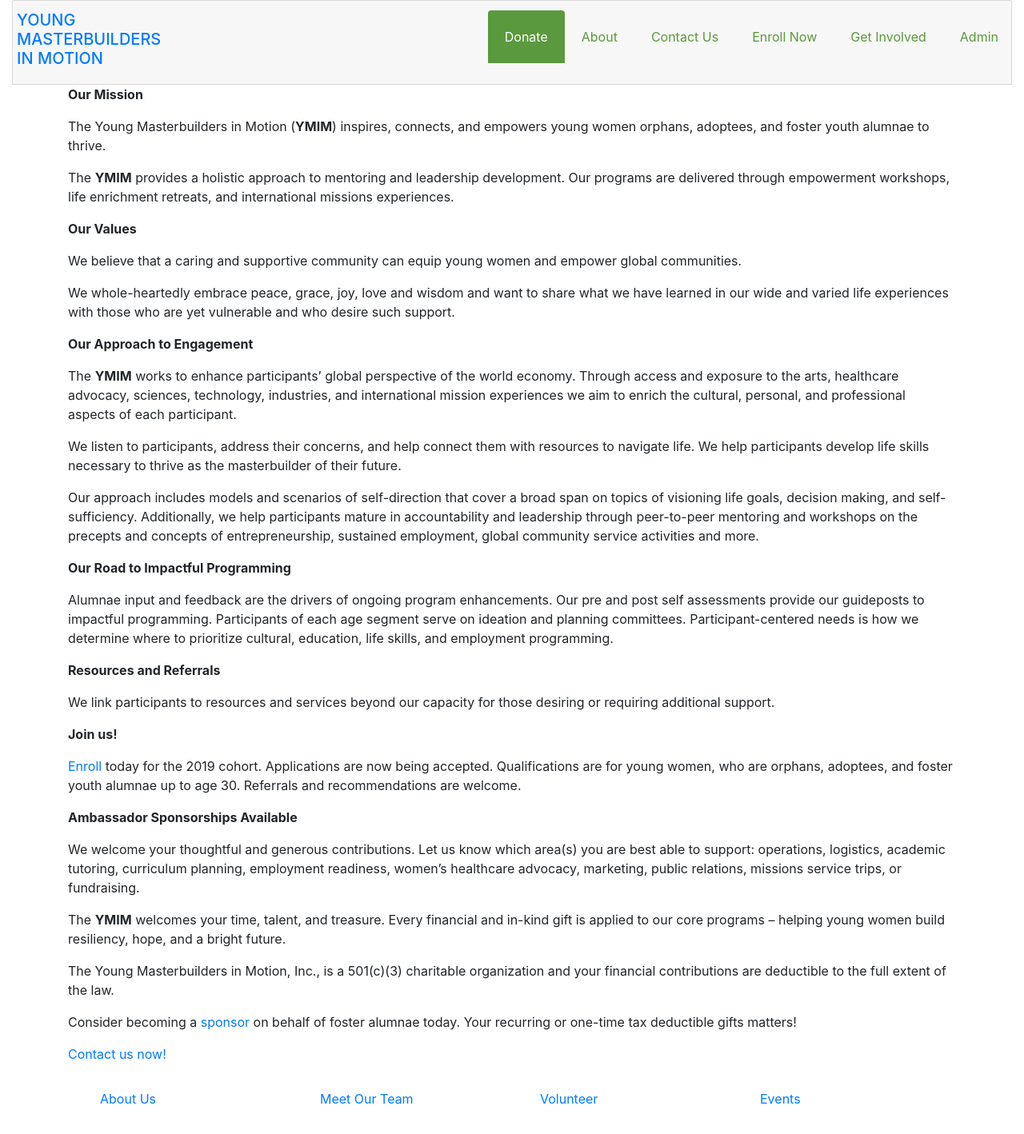
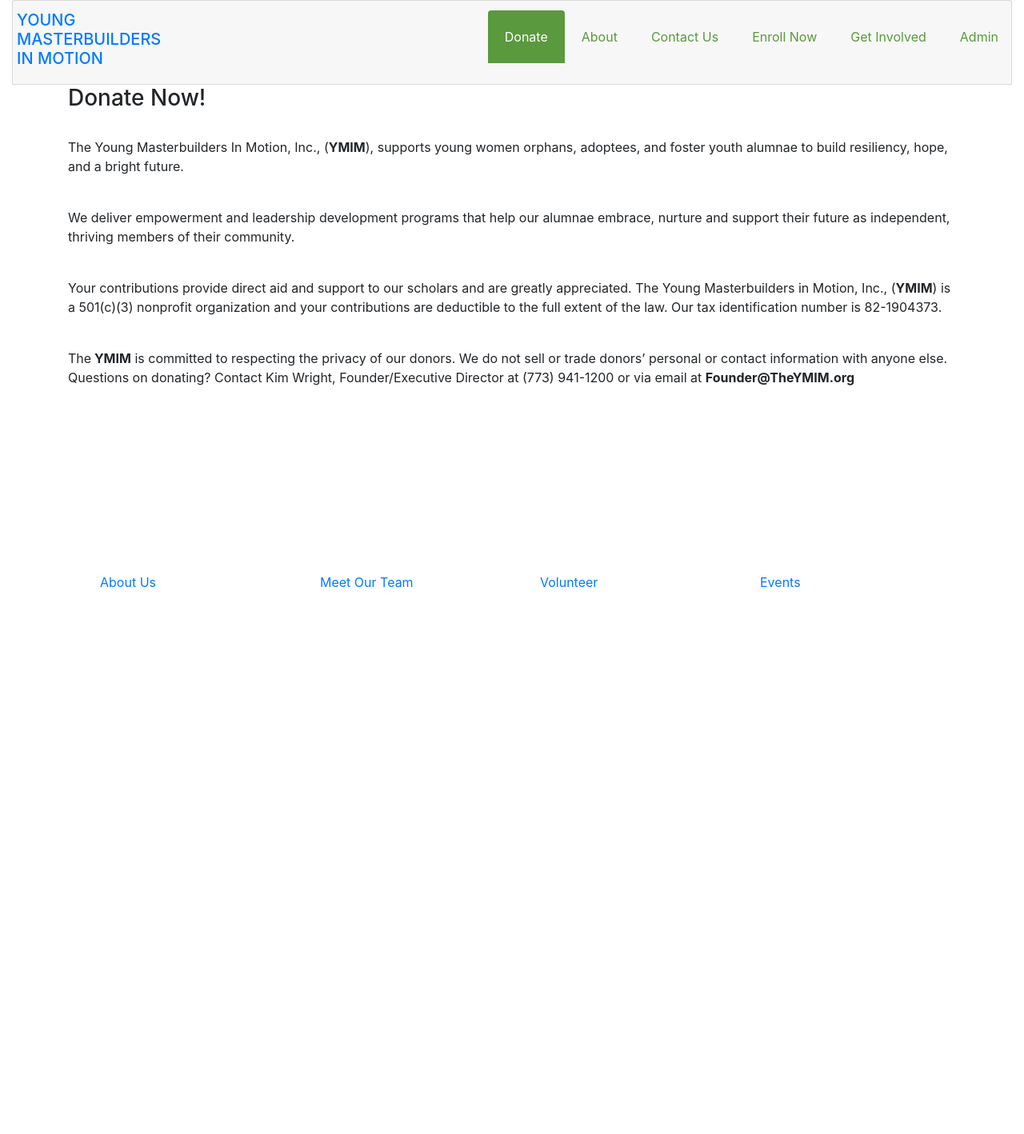
Before and after one commit to the-difference-engine/ymim, a React (Create React App) app in the folder frontend/: page /Donate in a window 1280 px wide. Shown: the top 1418 px of the page at 80% size. After the commit the page ends 800 px from the top, so only its background shows below. Built offline with nearby package versions, Linux system fonts and the light colour scheme.

Commit message:
fixed donate:

```diff
--- a/frontend/src/components/DonationPage/Donate.jsx
+++ b/frontend/src/components/DonationPage/Donate.jsx
@@ -3,31 +3,18 @@ import React, { Component } from 'react';
 class Donate extends Component {
     render() {
       return (
-        <div>
-<p><strong>Our Mission</strong></p>
-<p>The Young Masterbuilders in Motion (<strong>YMIM</strong>) inspires, connects, and empowers young women orphans, adoptees, and foster youth alumnae to thrive.</p>
-<p>The <strong>YMIM</strong> provides a holistic approach to mentoring and leadership development. Our programs are delivered through empowerment workshops, life enrichment retreats, and international missions experiences.</p>
-<p><strong>Our Values</strong></p>
-<p>We believe that a caring and supportive community can equip young women and empower global communities.</p>
-<p>We whole-heartedly embrace peace, grace, joy, love and wisdom and want to share what we have learned in our wide and varied life experiences with those who are yet vulnerable and who desire such support.</p>
-<p><strong>Our Approach to Engagement</strong></p>
-<p>The <strong>YMIM</strong> works to enhance participants’ global perspective of the world economy. Through access and exposure to the arts, healthcare advocacy, sciences, technology, industries, and international mission experiences we aim to enrich the cultural, personal, and professional aspects of each participant.&nbsp;</p>
-<p>We listen to participants, address their concerns, and help connect them with resources to navigate life.&nbsp;We help participants develop life skills necessary to thrive as the masterbuilder of their future.</p>
-<p>Our approach includes models and scenarios of self-direction that cover a broad span on topics of visioning life goals, decision making, and self-sufficiency. Additionally, we help participants mature in accountability and leadership through peer-to-peer mentoring and workshops on the precepts and concepts of entrepreneurship, sustained employment, global community service activities and more.</p>
-<p><strong>Our Road to Impactful Programming</strong></p>
-<p>Alumnae input and feedback are the drivers of ongoing program enhancements. Our pre and post self assessments provide our guideposts to impactful programming. Participants of each age segment serve on ideation and planning committees. Participant-centered needs is how we determine where to prioritize cultural, education, life skills, and employment programming.&nbsp;</p>
-<p><strong>Resources and Referrals</strong></p>
-<p>We link participants to resources and services beyond our capacity for those desiring or requiring additional support.&nbsp;</p>
-<p><strong>Join us!</strong></p>
-<p><a href="https://www.theymim.org/enrollment/">Enroll&nbsp;</a>today for the 2019 cohort. Applications are now being accepted. Qualifications are for young women, who are orphans, adoptees, and foster youth alumnae up to age 30. Referrals and recommendations are welcome.</p>
-<p><strong>Ambassador Sponsorships Available</strong></p>
-<p>We welcome your thoughtful and generous contributions. Let us know which area(s) you are best able to support: operations, logistics, academic tutoring, curriculum planning, employment readiness, women&#8217;s healthcare advocacy, marketing, public relations, missions service trips, or fundraising.</p>
-<p>The <strong>YMIM</strong> welcomes your time, talent, and treasure. Every financial and in-kind gift is applied to our core programs &#8211; helping young women build resiliency, hope, and a bright future.&nbsp;</p>
-<p>The Young Masterbuilders in Motion, Inc., is a 501(c)(3) charitable organization and your financial contributions are deductible to the full extent of the law.</p>
-<p>Consider becoming a <a href="https://www.theymim.org/become-a-sponsor/">sponsor</a> on behalf of foster alumnae today. Your recurring or one-time tax deductible gifts&nbsp;matters!</p>
-<p><a href="https://www.theymim.org/contact-us/">Contact us now!</a></p>
-    </div>
-      );
+        <div class="entry-content" itemprop="text">
+        <h3>Donate Now!</h3>
+        <br></br>
+            <p>The Young Masterbuilders In Motion, Inc., (<strong>YMIM</strong>), supports young women orphans, adoptees, and foster youth alumnae to build resiliency, hope, and a bright future.</p>
+            <br></br>
+            <p>We deliver empowerment and leadership development programs that help our alumnae embrace, nurture and support their future as independent, thriving members of their community.</p>
+            <br></br>
+            <p>Your contributions provide direct aid and support to our scholars and are greatly appreciated. The Young Masterbuilders in Motion, Inc., (<strong>YMIM</strong>) is a 501(c)(3) nonprofit organization and your contributions are deductible to the full extent of the law. Our tax identification number is 82-1904373.</p>
+            <br></br>
+            <p>The<strong> YMIM</strong> is committed to respecting the privacy of our donors. We do not sell or trade donors’ personal or contact information with anyone else. Questions on donating? Contact Kim Wright, Founder/Executive Director at (773) 941-1200 or via email at <strong>Founder@TheYMIM.org</strong></p>
+        </div>
+        );
     }
 }
 export default Donate;
```
